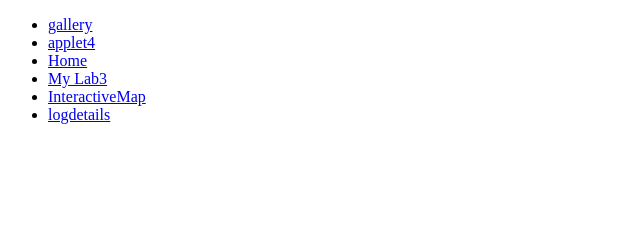
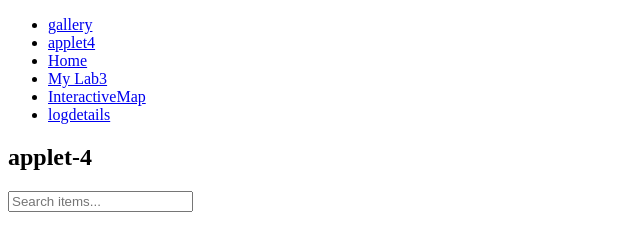
Before and after one commit to NATHAlYNJANE/it24, a plain HTML site: page applet4.html in a window 1280 px wide. Shown: the whole page, without its empty margins (0-640 px from the left). Drawn offline with Linux system fonts and the light colour scheme.

Commit message:
container applet 4

```diff
--- a/applet4.html
+++ b/applet4.html
@@ -16,5 +16,13 @@
             <li><a href="logdetails.html">logdetails</a></li>
         </ul>
     </nav>
+    <div class="applet-container">
+        <h2>applet-4</h2>
+        <input
+            type="text"
+            class="search-bar"
+            id="searchBar"
+            placeholder="Search items..."
+        />
 </body>
 </html>
```
